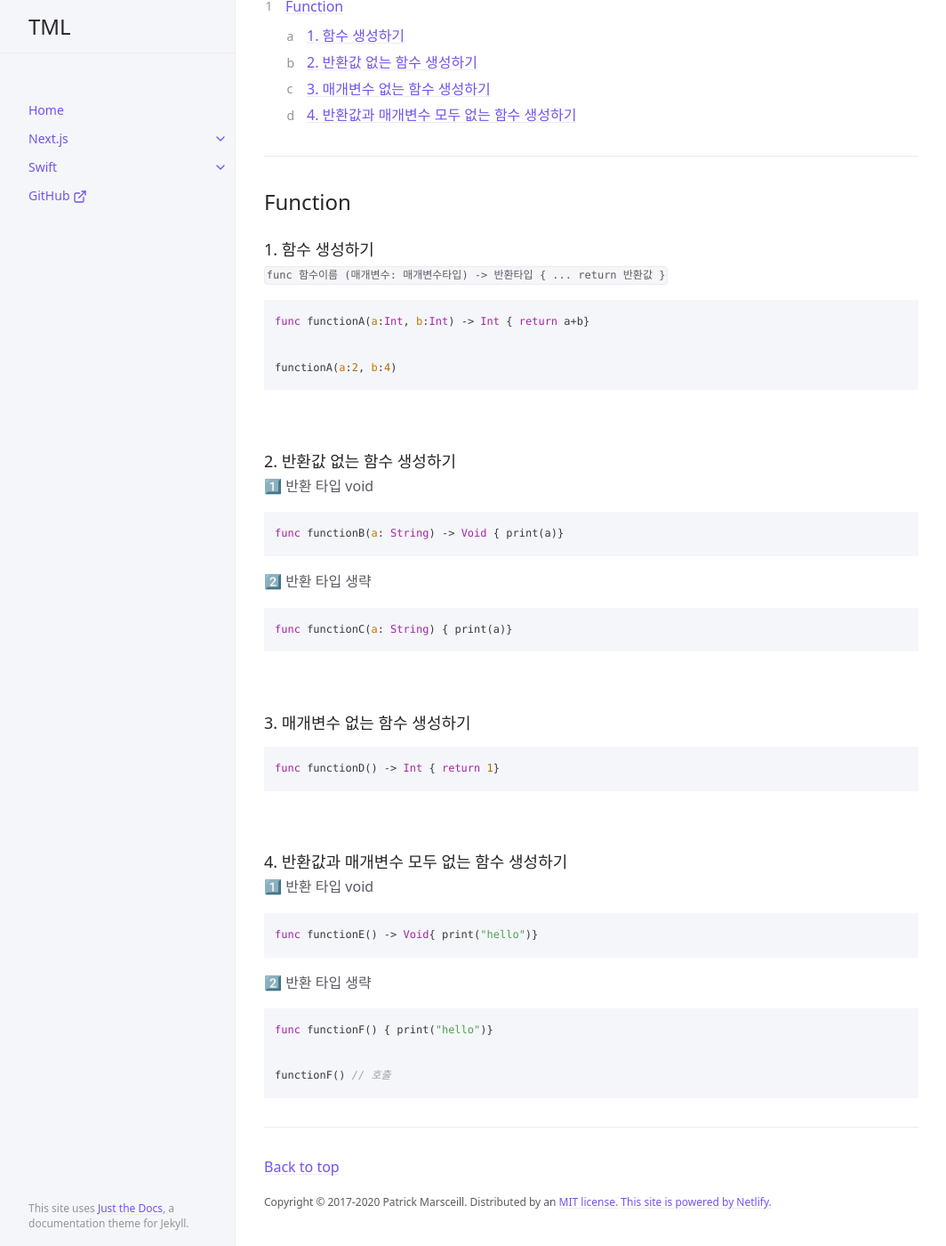
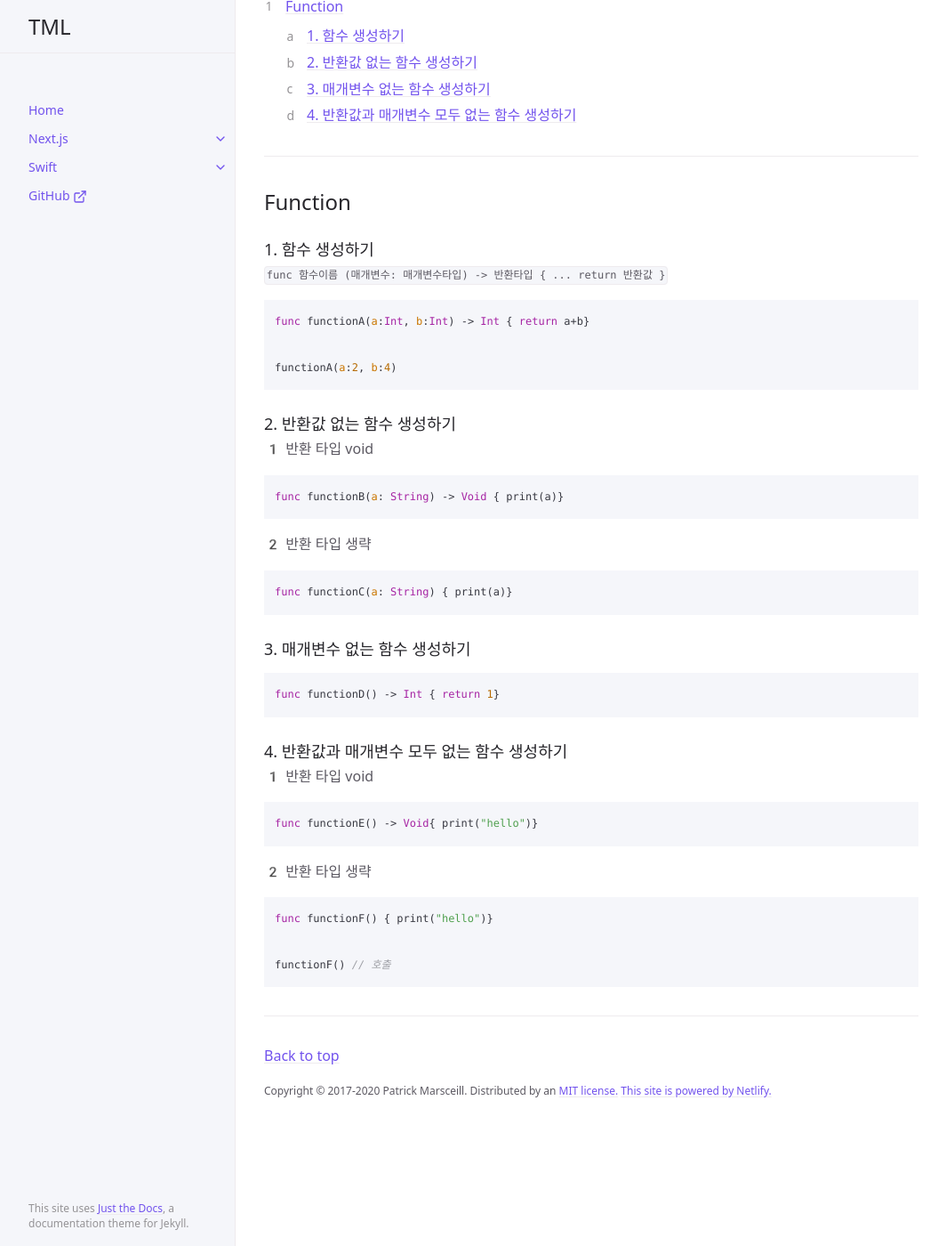
Before and after one commit to chaemina/chaemina.github.io, a Jekyll site: the page built from docs/swift/function_basic.md, in a window 1280 px wide and 1400 px high, scrolled down 247 px. Shown: the whole window at 89% size, without its empty margins (107-1171 px from the left). Built offline with Jekyll 4.4.1, drawn with Linux system fonts in a browser that asks for light colours; cached includes are drawn as plain includes.

Commit message:
update : 24.01.26

````diff
--- a/docs/swift/function_basic.md
+++ b/docs/swift/function_basic.md
@@ -34,21 +34,17 @@ func functionA(a:Int, b:Int) -> Int { return a+b}
 functionA(a:2, b:4)
 ```
 
-<br/>
-
 ### 2. 반환값 없는 함수 생성하기
 
-1️⃣ 반환 타입 void
+1️ 반환 타입 void
 ```swift
 func functionB(a: String) -> Void { print(a)}
 ```
 
-2️⃣ 반환 타입 생략
+2️ 반환 타입 생략
 ```swift
 func functionC(a: String) { print(a)}
 ```
-
-<br/>
 
 ### 3. 매개변수 없는 함수 생성하기
 
@@ -56,16 +52,14 @@ func functionC(a: String) { print(a)}
 func functionD() -> Int { return 1}
 ```
 
-<br/>
-
 ### 4. 반환값과 매개변수 모두 없는 함수 생성하기
 
-1️⃣ 반환 타입 void
+1️ 반환 타입 void
 ```swift
 func functionE() -> Void{ print("hello")}
 ```
 
-2️⃣ 반환 타입 생략
+2️ 반환 타입 생략
 ```swift
 func functionF() { print("hello")}
 
````
Also changed, not shown: docs/swift/function_difficult.md (+6 -4 lines).
